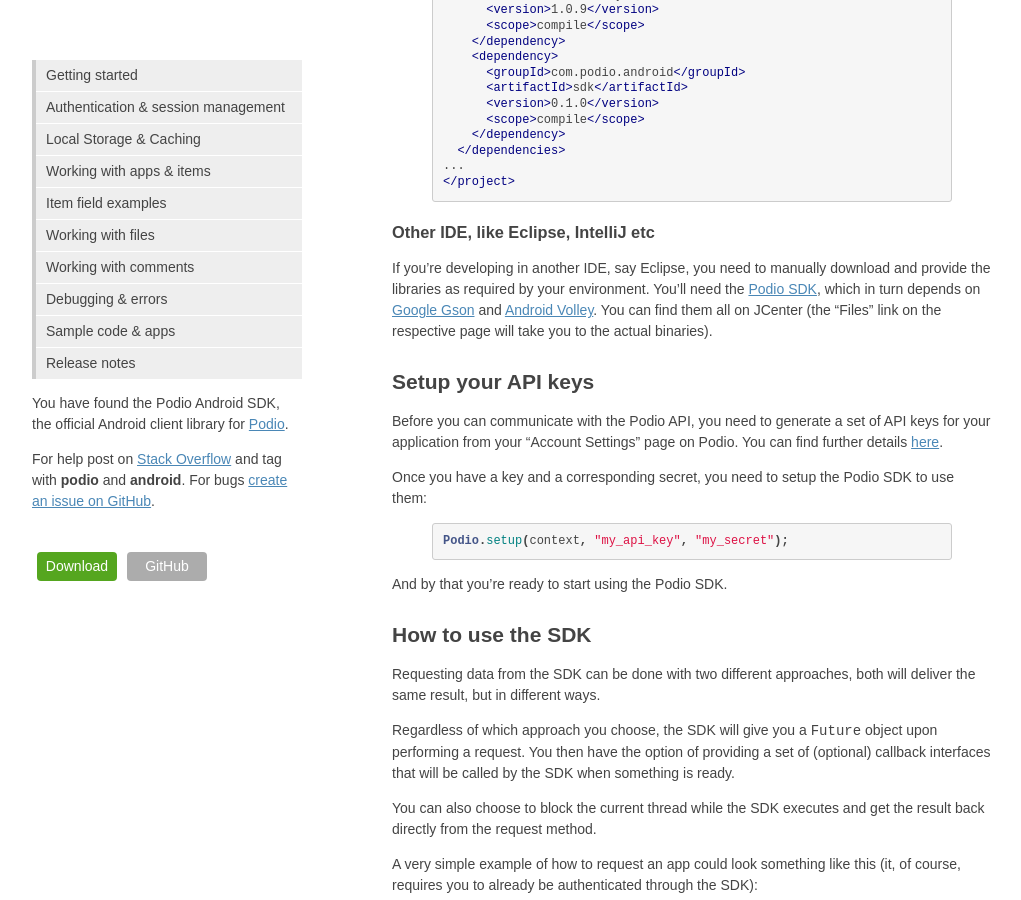
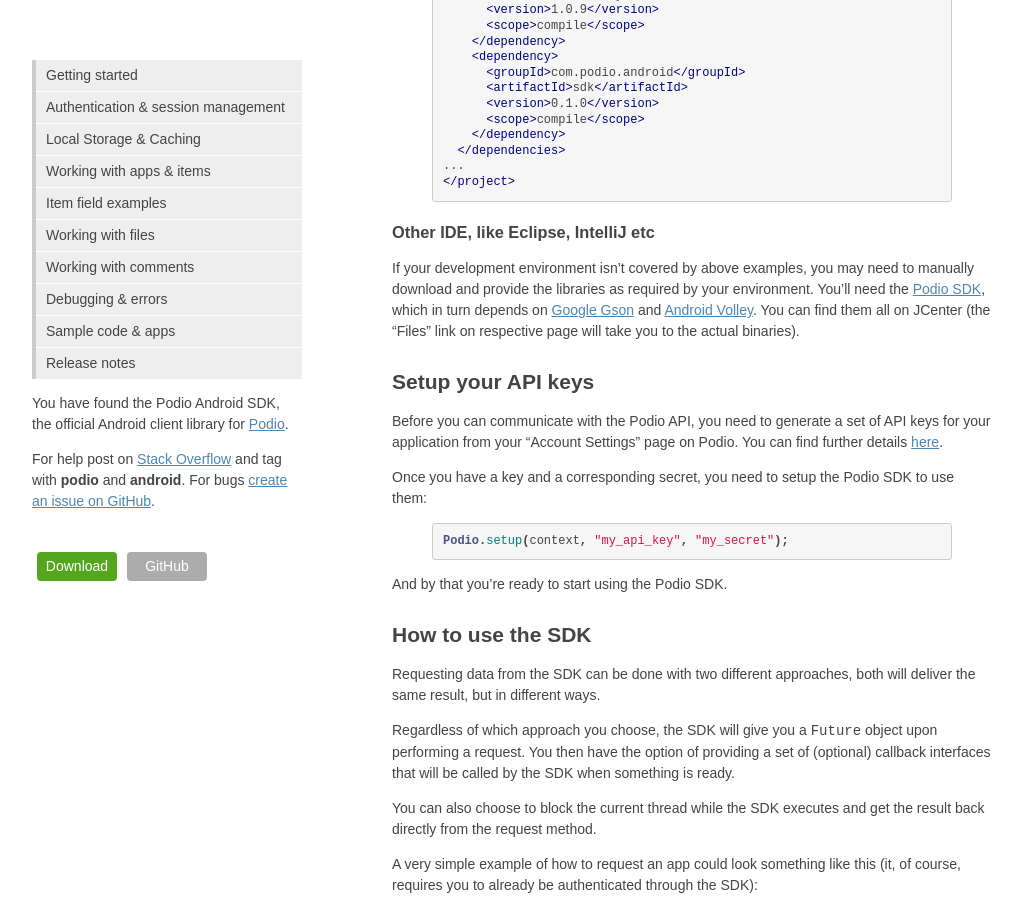
Before and after one commit to podio/podio-android, a Jekyll site: the page built from index.md, in a window 1280 px wide and 900 px high, scrolled down 1223 px. Shown: the whole window, without its empty margins (128-1149 px from the left). Built offline with Jekyll 4.4.1, drawn with Linux system fonts in a browser that asks for light colours.

Commit message:
Fix typos and bad wording.

```diff
--- a/index.md
+++ b/index.md
@@ -73,7 +73,7 @@
 {% endhighlight %}
 
 ### Other IDE, like Eclipse, IntelliJ etc
-If you're developing in another IDE, say Eclipse, you need to manually download and provide the libraries as required by your environment. You'll need the [Podio SDK](https://bintray.com/podio/android/sdk/_latestVersion), which in turn depends on [Google Gson](https://bintray.com/bintray/jcenter/com.google.code.gson%3Agson/_latestVersion) and [Android Volley](https://bintray.com/bintray/jcenter/com.mcxiaoke.volley%3Alibrary/_latestVersion). You can find them all on JCenter (the "Files" link on the respective page will take you to the actual binaries).
+If your development environment isn't covered by above examples, you may need to manually download and provide the libraries as required by your environment. You'll need the [Podio SDK](https://bintray.com/podio/android/sdk/_latestVersion), which in turn depends on [Google Gson](https://bintray.com/bintray/jcenter/com.google.code.gson%3Agson/_latestVersion) and [Android Volley](https://bintray.com/bintray/jcenter/com.mcxiaoke.volley%3Alibrary/_latestVersion). You can find them all on JCenter (the "Files" link on respective page will take you to the actual binaries).
 
 ## Setup your API keys
 Before you can communicate with the Podio API, you need to generate a set of API keys for your application from your "Account Settings" page on Podio. You can find further details [here](https://developers.podio.com/api-key).
```
